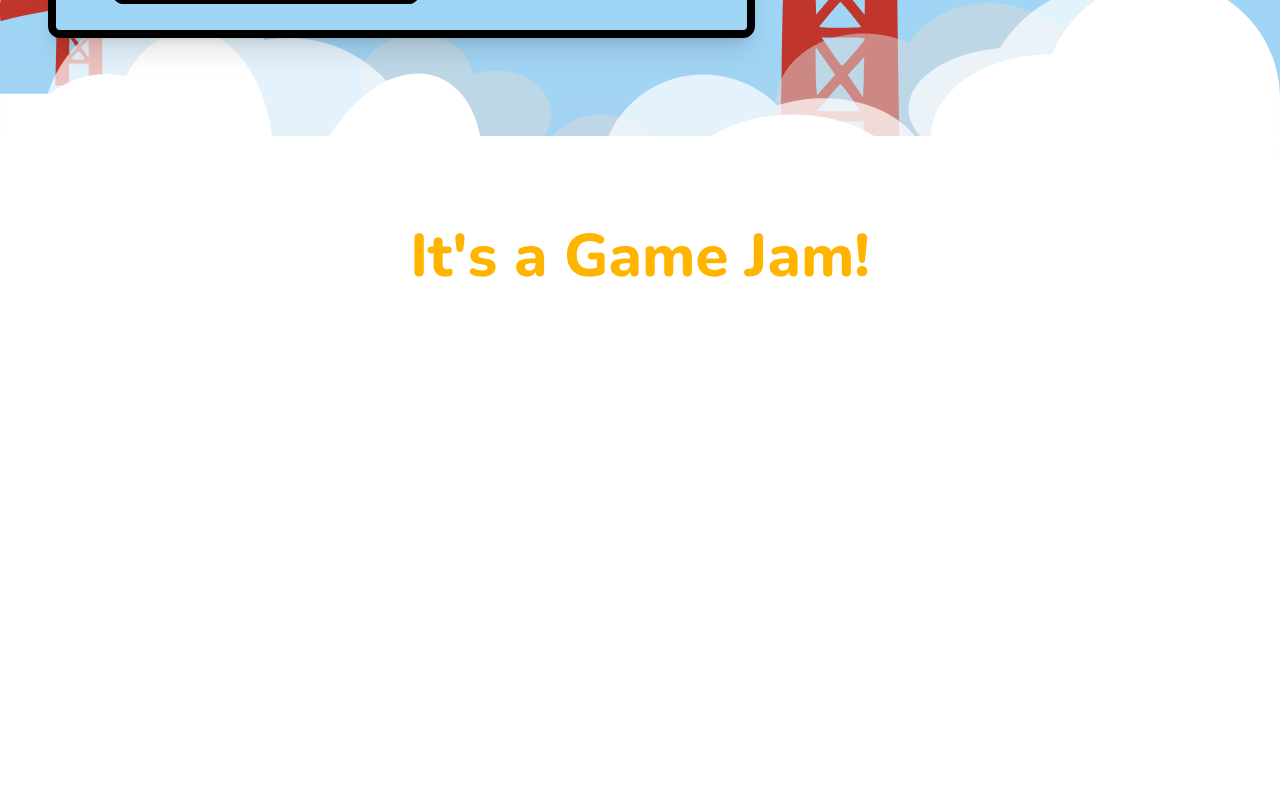
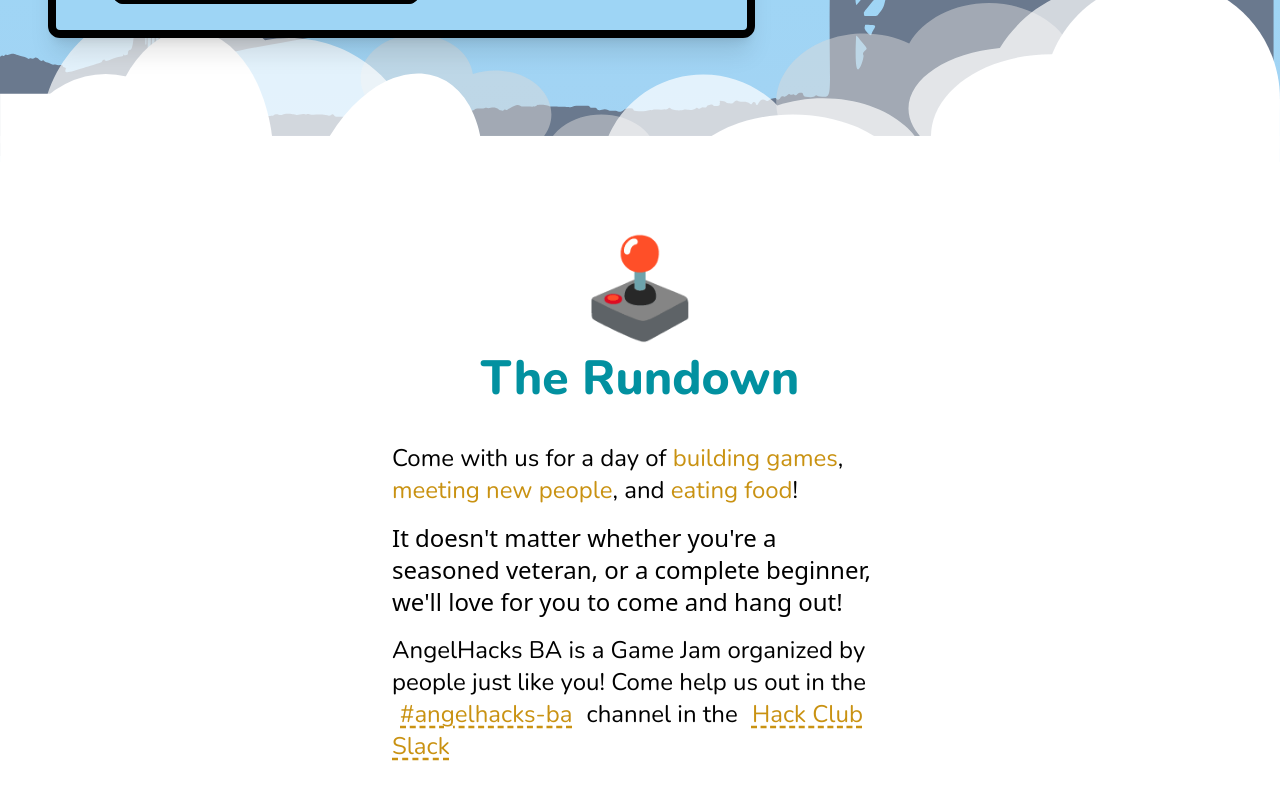
Before and after one commit to hackclub/angelhacks-ba, a Next.js app: page / in a window 1280 px wide. Shown: the part 638-1438 px from the top of the page. Before the commit the page ends 972 px from the top, so only its background shows below. Built offline with nearby package versions, Linux system fonts and the light colour scheme.

Commit message:
rundown + description

```diff
--- a/src/pages/index.tsx
+++ b/src/pages/index.tsx
@@ -1,17 +1,19 @@
 import Image from "next/image";
-import { Nunito } from "next/font/google";
+import { Nunito, Press_Start_2P } from "next/font/google";
 import Logo from "../../public/assets/logo.svg";
 import Clouds from "../../public/assets/background/clouds.svg";
 import Bridge from "../../public/assets/background/golden.svg";
+import HC from "../../public/assets/background/flag-orpheus-left.svg";
 
 const nunito = Nunito({ subsets: ["latin"] });
+const pixel = Press_Start_2P({ subsets: ["latin"], weight: ["400"] });
 
 export default function Home() {
   return (
     <main className={"min-h-screen pb-12 bg-white"}>
       <Image
         src={Bridge}
-        className="w-screen absolute right-0 z-0 bottom-0 scale-x-flip "
+        className="w-screen absolute right-0 z-0 bottom-0 fill-amber-300 "
         alt="bridge"
       />
       <div className=" bg-gradient-to-b -z-10 from-[#8eddfd] to-[#a4d3f3]  h-screen ">
@@ -56,7 +58,7 @@
               Design, create, and ship your own game!
             </p>
             <div className="flex justify-center items-center sm:justify-start sm:items-start">
-              <div className="group hover:cursor-pointer ">
+              <div className="group hover:scale-105 duration-200 hover:cursor-pointer ">
                 <div className="group-hover:translate-y-1 transition ease-in-out duration-300">
                   <a
                     className={
@@ -85,14 +87,60 @@
           <Image src={Clouds} alt="logo" priority className="w-screen " />
         </div>
       </div>
-      <div className="text-center mt-16">
-        <p
+      <div className="mt-16  text-center sm:text-left sm:px-32">
+        <div className="flex justify-center items-center">
+          <div
+            className={
+              nunito.className +
+              " text-5xl p-4  text-center w-fit font-extrabold text-[#0291a0]"
+            }
+          >
+            <span className="text-8xl">🕹️</span>
+            <p className="mt-4">The Rundown</p>
+          </div>
+        </div>
+        <br />
+
+        <div
           className={
-            nunito.className + " text-6xl font-extrabold text-[#ffb400]"
+            nunito.className +
+            "text-center flex justify-center items-center sm:text-2xl text-xl px-4"
           }
         >
-          It's a Game Jam!
-        </p>
+          <div className="sm:w-1/2 ">
+            <p className={nunito.className}>
+              Come with us for a day of{" "}
+              <span className="text-[#c99212]">building games</span>,{" "}
+              <span className="text-[#c99212]">meeting new people</span>, and{" "}
+              <span className="text-[#c99212]">eating food</span>!
+            </p>
+            <p className="mt-4">
+              It doesn't matter whether you&apos;re a seasoned veteran, or a
+              complete beginner, we&apos;ll love for you to come and hang out!
+            </p>
+            <p className={nunito.className + " mt-4"}>
+              AngelHacks BA is a Game Jam organized by people just like you!
+              Come help us out in the{" "}
+              <a
+                href="https://hackclub.slack.com/archives/C051MQSF970"
+                target={"_blank"}
+                rel="noreferrer"
+                className="text-[#c99212] duration-150 hover:bg-opacity-60 hover:bg-[#ffb400] px-2 py-1 rounded-lg hover:text-[#644601] underline decoration-dashed underline-offset-4"
+              >
+                #angelhacks-ba
+              </a>{" "}
+              channel in the{" "}
+              <a
+                href="https://hackclub.com/slack/"
+                target={"_blank"}
+                rel="noreferrer"
+                className="text-[#c99212] duration-150 hover:bg-opacity-60 hover:bg-[#ffb400] px-2 py-1 rounded-lg hover:text-[#644601] underline decoration-dashed underline-offset-4"
+              >
+                Hack Club Slack
+              </a>
+            </p>
+          </div>
+        </div>
       </div>
     </main>
   );
```
Also changed, not shown: public/assets/background/flag-orpheus-left.svg (added), public/assets/background/golden.svg.
